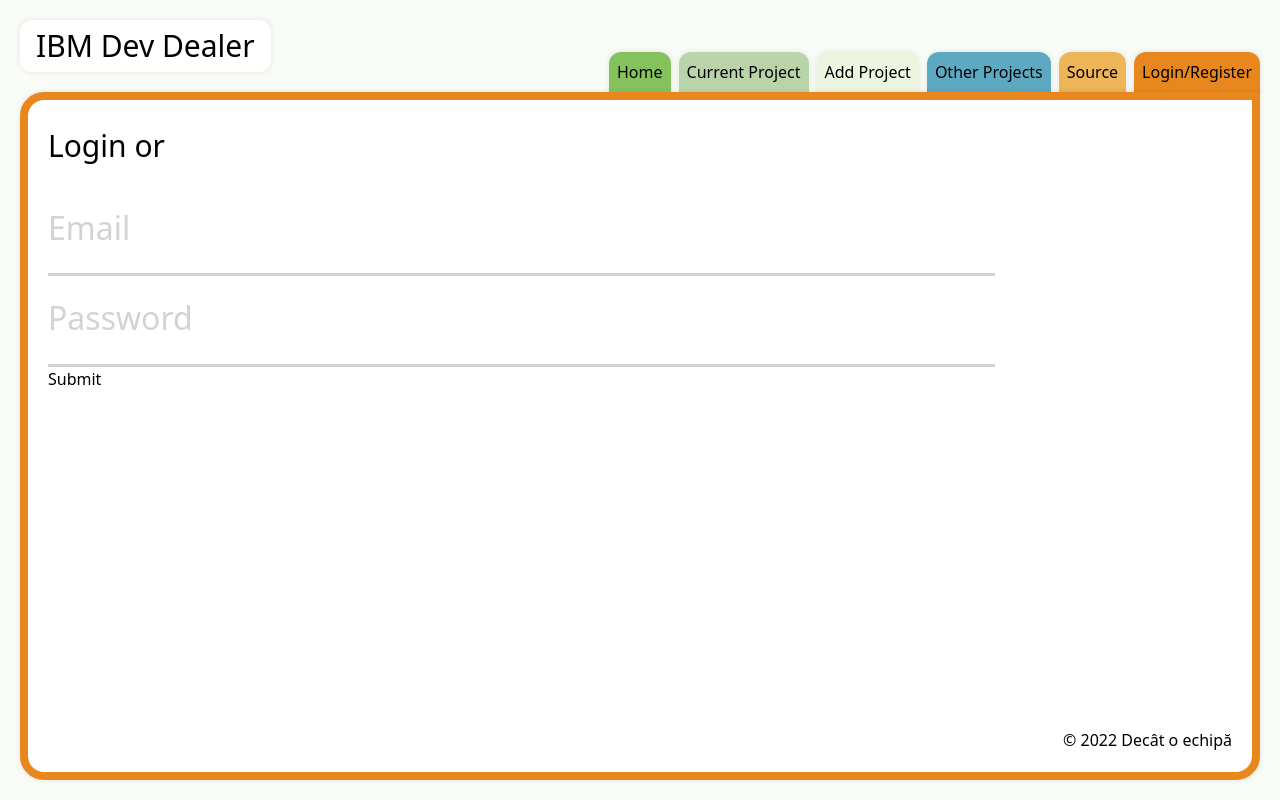
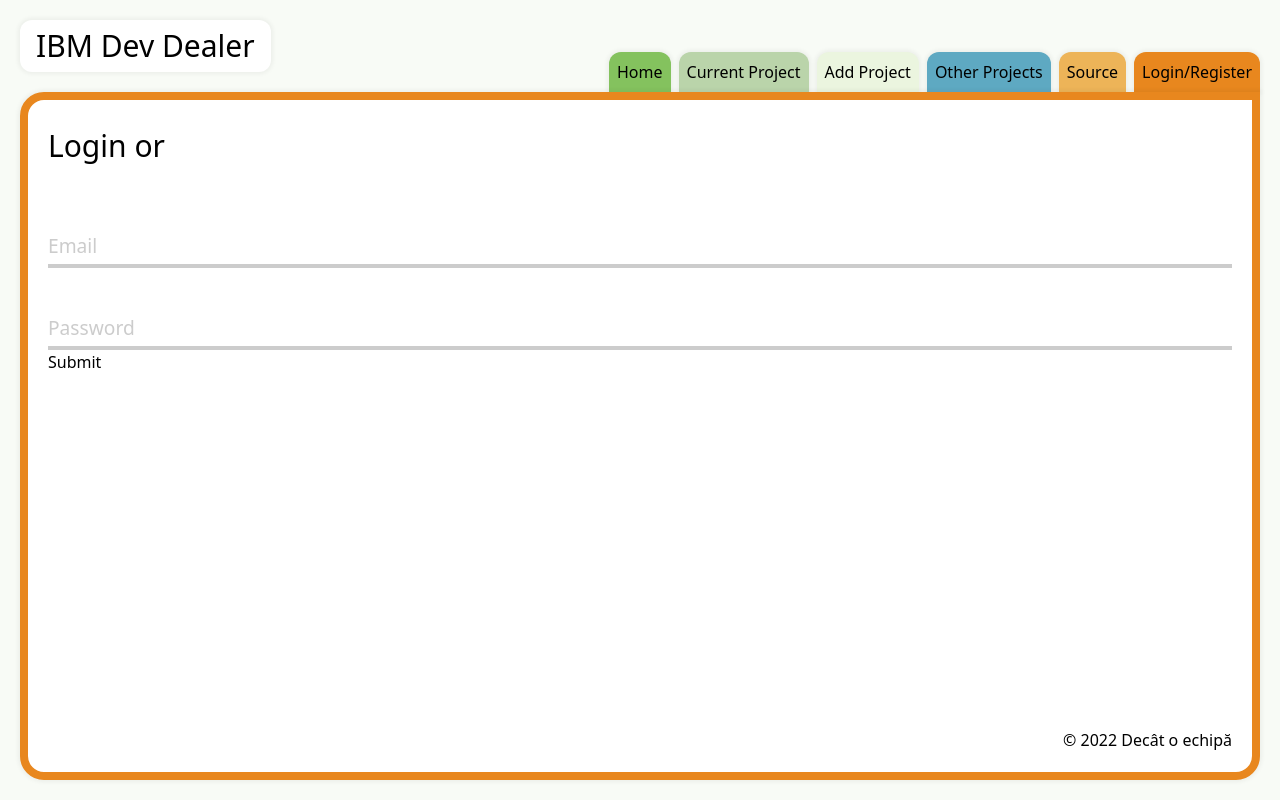
Before and after one commit to IBM-Dev-Dealer/frontend, a Next.js app: page /log in a window 1280 px wide. Built offline with nearby package versions, Linux system fonts and the light colour scheme.

Commit message:
converted TextInput to tailwind

```diff
--- a/components/atoms/TextInput/TextInput.jsx
+++ b/components/atoms/TextInput/TextInput.jsx
@@ -2,9 +2,9 @@ import { ErrorMessage, useField } from "formik";
 import classNames from "classnames";
 import "./TextInput.module.scss";
 import {
-	input_class,
+	text_input__colors,
 	form__field,
-	input_label,
+	label__color,
 	form__label,
 	form__field__error,
 	form__label__error,
@@ -20,17 +20,25 @@ const TextInput = ({
 }) => {
 	const [field, meta] = useField(props);
 
-	// const date = new Date();
+	const containerTailwindClass = "pt-4 w-full mt-2.5 relative";
+	const inputTailwindClass =
+		"w-full border-0 border-b-4 outline-0 text-base py-3.5 px-0 bg-transparent transition-colors";
+	const labelTailwindClass = "absolute top-0 block text-sm transition-all";
+
 	return (
-		<div className="pt-4 w-4/5 mt-2.5 relative">
+		<div className={containerTailwindClass}>
 			<input
 				disabled={disabled}
 				className={
 					!meta.error || !meta.touched
-						? classNames(input_class, form__field)
-						: classNames(input_class, form__field, form__field__error)
+						? classNames(inputTailwindClass, text_input__colors, form__field)
+						: classNames(
+								inputTailwindClass,
+								text_input__colors,
+								form__field,
+								form__field__error
+						  )
 				}
-				// max={props.type === "date" ? moment(date).format("YYYY-MM-DD") : ""}  <-is left here just in case i want to block some dates
 				type={props.type}
 				id={id}
 				placeholder={placeholder}
@@ -40,8 +48,13 @@ const TextInput = ({
 			<label
 				className={
 					!meta.error || !meta.touched
-						? classNames(input_label, form__label)
-						: classNames(input_label, form__label, form__label__error)
+						? classNames(labelTailwindClass, label__color, form__label)
+						: classNames(
+								labelTailwindClass,
+								label__color,
+								form__label,
+								form__label__error
+						  )
 				}
 				htmlFor={id}
 			>
--- a/components/atoms/TextInput/TextInput.module.scss
+++ b/components/atoms/TextInput/TextInput.module.scss
@@ -1,22 +1,23 @@
-.input_class {
-	width: 100%;
-	border: 0;
-	border-bottom: 3px solid lightgray;
-	outline: 0;
-	font-size: 1.8rem;
-	color: black;
-	padding: 0.7rem 0;
-	background: transparent;
-	transition: border-color 0.2s;
+// @tailwind base;
+@tailwind components;
+@tailwind utilities;
+@import "../../../styles/colors";
+.text_input__colors {
+	border-color: map-get($colors, "gray");
+	color: map-get($colors, "black");
 
 	&::placeholder {
 		color: transparent;
 	}
 	&:focus {
-		padding-bottom: 0.6rem;
+		padding-bottom: 0.3rem;
 		font-weight: 700;
-		border-width: 4px;
-		border-image: linear-gradient(to right, #11998e, red);
+		border-bottom-width: 4px;
+		border-image: linear-gradient(
+			to right,
+			map-get($colors, "orangeade"),
+			map-get($colors, "red")
+		);
 		border-image-slice: 1;
 	}
 	&:invalid {
@@ -27,47 +28,14 @@
 	}
 }
 
-.input_label {
-	position: absolute;
-	top: 0;
-	display: block;
-	transition: 0.2s;
-	font-size: 1.5rem;
-	color: lightgray;
-}
-
-.errorTextInput {
-	width: 100%;
-	border: 0;
-	border-bottom: 3px solid lightgray;
-	outline: 0;
-	font-size: 1.8rem;
-	color: black;
-	padding: 0.7rem 0;
-	background: transparent;
-	transition: border-color 0.2s;
-	&::placeholder {
-		color: transparent;
-	}
-	&:focus {
-		padding-bottom: 0.6rem;
-		font-weight: 700;
-		border-width: 4px;
-		border-image: linear-gradient(to right, #11998e, red);
-		border-image-slice: 1;
-	}
-	&:invalid {
-		box-shadow: none;
-	}
-	&:required {
-		box-shadow: none;
-	}
+.label__color {
+	color: map-get($colors, "gray");
 }
 
 .form__field:placeholder-shown ~ .form__label {
-	font-size: 2rem;
+	font-size: 1.2rem;
 	cursor: text;
-	top: 20px;
+	top: 40px;
 }
 
 .form__field:focus ~ .form__label {
@@ -75,8 +43,8 @@
 	top: 0;
 	display: block;
 	transition: 0.2s;
-	font-size: 1.7rem;
-	color: #11998e;
+	font-size: 1.1rem;
+	color: map-get($colors, "orangeade");
 	font-weight: 700;
 }
 .form__field__error:focus ~ .form__label__error {
@@ -84,7 +52,7 @@
 	top: 0;
 	display: block;
 	transition: 0.2s;
-	font-size: 1.7rem;
-	color: red;
+	font-size: 1.1rem;
+	color: map-get($colors, "red");
 	font-weight: 700;
 }
--- a/styles/_colors.scss
+++ b/styles/_colors.scss
@@ -1,18 +1,18 @@
-
 $colors: (
 	"white": #ffffff,
 	"black": #000000,
 	"transparent-gray-05": rgba(0, 0, 0, 0.05),
-    "transparent-gray-50": rgba(0, 0, 0, 0.50),
+	"transparent-gray-50": rgba(0, 0, 0, 0.5),
 	"white-green": #ebf5df,
 	"light-green": #bad4aa,
-    "transparent-light-green-10": rgba(186, 212, 170, 0.10),
-    "transparent-light-green-50": rgb(186, 212, 170, 0.50),
+	"transparent-light-green-10": rgba(186, 212, 170, 0.1),
+	"transparent-light-green-50": rgb(186, 212, 170, 0.5),
 	"green": #84c25e,
 	"blue": #5ea9c2,
 	"light-mustard": #d4d4aa,
 	"mustard": #edb458,
-    "transparent-mustard-10": rgba(237, 180, 88, 0.10),
+	"transparent-mustard-10": rgba(237, 180, 88, 0.1),
 	"orangeade": #e8871e,
 	"gray": #ccc,
+	"red": #c10a0a,
 );
```
Also changed, not shown: 1 other file (tests, documents, lock files or other folders). Lines whose indentation alone changed are shown as unchanged.
